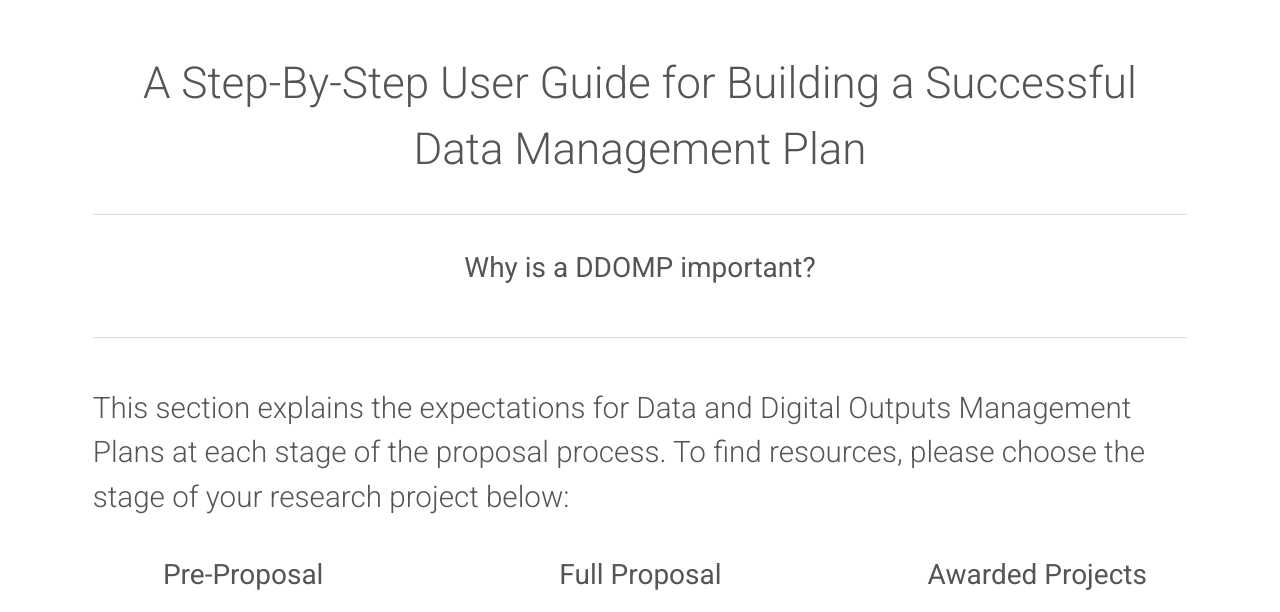
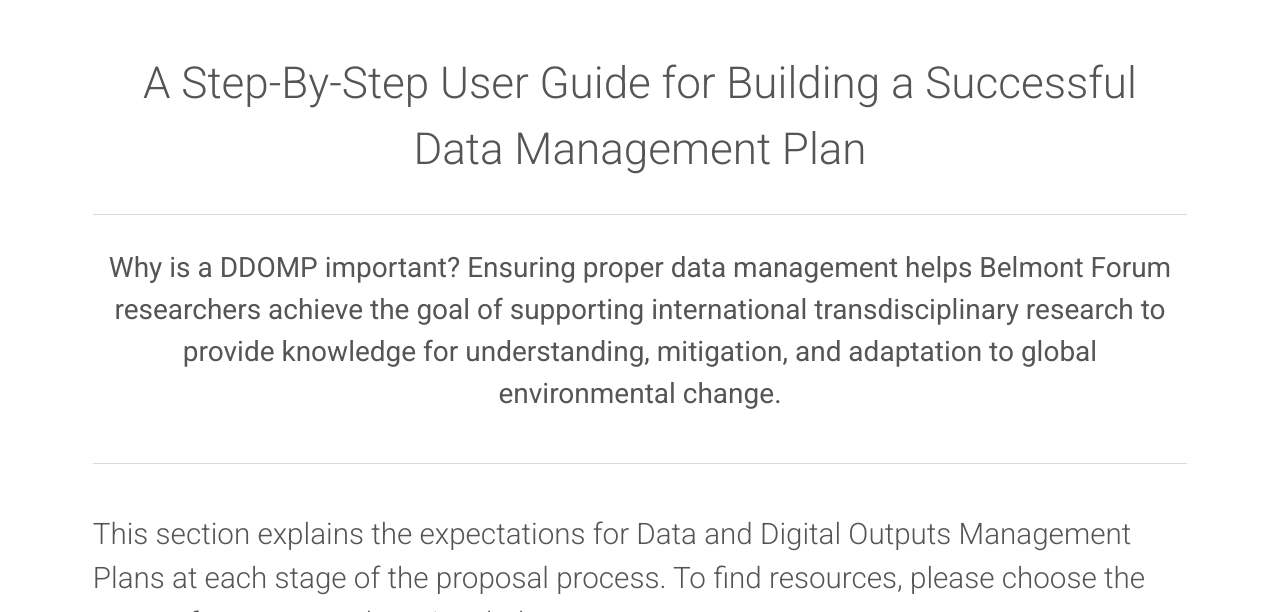
Before and after one commit to bfe-inf/toolkit, a Jekyll site: the page built from ddomp.html, in a window 1280 px wide and 900 px high, scrolled down 333 px, cut to the strip 9-621 px from the top of the window. Built offline with Jekyll 4.4.1, drawn with Linux system fonts in a browser that asks for light colours.

Commit message:
Update ddomp.html

```diff
--- a/ddomp.html
+++ b/ddomp.html
@@ -50,7 +50,7 @@
 					<header class="align-center">
 						<h2>A Step-By-Step User Guide for Building a Successful Data Management Plan </h2>
 						<hr>
-						<h3> Why is a DDOMP important? </h3>
+						<h3> Why is a DDOMP important? Ensuring proper data management helps Belmont Forum researchers achieve the goal of supporting international transdisciplinary research to provide knowledge for understanding, mitigation, and adaptation to global environmental change. </h3>
 					</header>
 
 				<hr class="major" />
```
